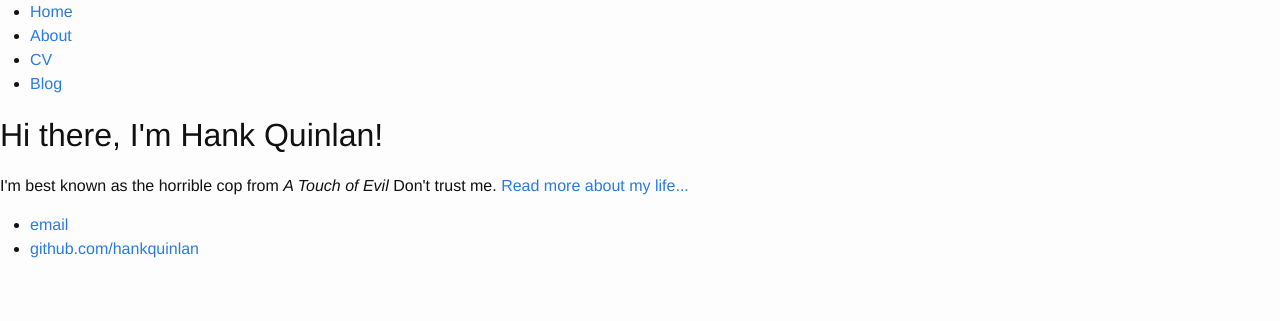
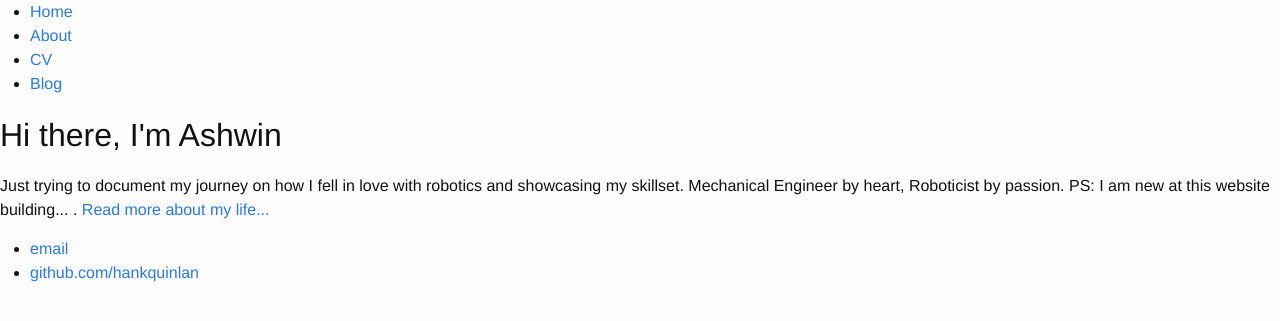
Before and after one commit to AshwinC313/AshwinC313.github.io, a Jekyll site: the page built from index.html, in a window 1280 px wide. Shown: the top 321 px of the page. Built offline with Jekyll 4.4.1, drawn with Linux system fonts in a browser that asks for light colours.

Commit message:
Update index.html
changed the bio of my website

```diff
--- a/index.html
+++ b/index.html
@@ -1,8 +1,8 @@
 ---
 layout: default
-title: Hank Quinlan, Horrible Cop
+title: Ashwin Chakravartula, MSc. Robotic Systems Engineering Student @ RWTH Aachen
 ---
 <div class="blurb">
-	<h1>Hi there, I'm Hank Quinlan!</h1>
-	<p>I'm best known as the horrible cop from <em>A Touch of Evil</em> Don't trust me. <a href="/about">Read more about my life...</a></p>
+	<h1>Hi there, I'm Ashwin</h1>
+	<p>Just trying to document my journey on how I fell in love with robotics and showcasing my skillset. Mechanical Engineer by heart, Roboticist by passion.</em> PS: I am new at this website building... . <a href="/about">Read more about my life...</a></p>
 </div><!-- /.blurb -->
```
